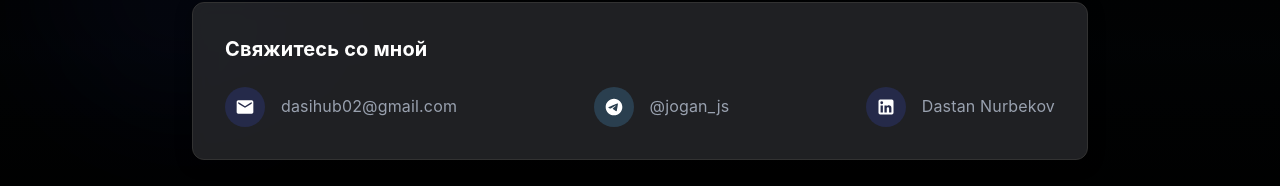
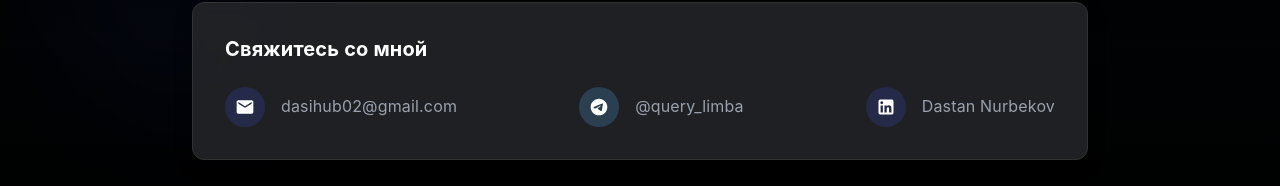
Before and after one commit to dasidragon/dasidragon, a React (Vite) app: page / in a window 1280 px wide. Shown: the part 6366-6552 px from the top of the page. Built offline with nearby package versions, Linux system fonts and the light colour scheme; grey boxes are pictures that could not be loaded; the HTML template or start-up script is replaced by a standard one.

Commit message:
update tg

```diff
--- a/src/components/contacts-section.jsx
+++ b/src/components/contacts-section.jsx
@@ -29,11 +29,11 @@ export const ContactsSection = () => {
                             </div>
                             <div>
                                 <a
-                                    href='https://t.me/jogan_js'
+                                    href='https://t.me/query_limba'
                                     target='_blank'
                                     className='text-gray-400 hover:text-white transition-colors'
                                 >
-                                    @jogan_js
+                                    @query_limba
                                 </a>
                             </div>
                         </div>
```
Also changed, not shown: 1 other file (tests, documents, lock files or other folders).
